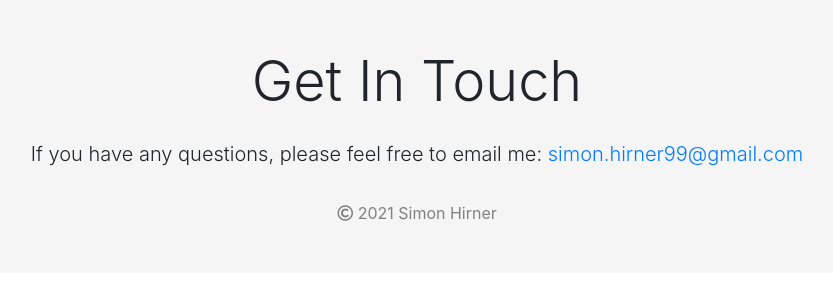
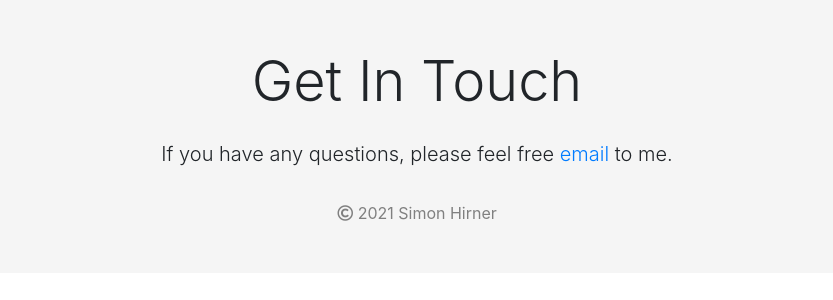
Before and after one commit to SimonHirner/SimonHirner.github.io, a React (Create React App) app: page /blog/1 in a window 1280 px wide. Shown: the top 300 px of the page, without its empty margins (223-1056 px from the left). Built offline with nearby package versions, Linux system fonts and the light colour scheme.

Commit message:
Obfuscate E-Mail.

```diff
--- a/package.json
+++ b/package.json
@@ -6,7 +6,6 @@
   "private": true,
   "author": {
     "name": "Simon Hirner",
-    "email": "simon.hirner99@gmail.com",
     "url": "https://github.com/simonhirner"
   },
   "dependencies": {
--- a/src/components/home/GetInTouch.jsx
+++ b/src/components/home/GetInTouch.jsx
@@ -1,14 +1,18 @@
 import React from "react";
 
-const GetInTouch = ({ heading, message, email }) => {
+const GetInTouch = ({ heading, email }) => {
   return (
     <div id="getintouch">
       <h2 className="display-4 pb-3 text-center">{heading}</h2>
       <p className="lead text-center pb-3">
-        {message} <a href={`mailto:${email}`}>{email}</a>
+        If you have any questions, please feel free {React.createElement('a', { href: 'mailto:' + doTheTrick(email) }, 'email')} to me.
       </p>
     </div>
   );
 };
 
+const doTheTrick = (str) => {
+  return str.replace(/[a-zA-Z]/g, function (c) { return String.fromCharCode((c <= "Z" ? 90 : 122) >= (c = c.charCodeAt(0) + 13) ? c : c - 26); });
+}
+
 export default GetInTouch;
--- a/src/editable-stuff/config.js
+++ b/src/editable-stuff/config.js
@@ -172,9 +172,7 @@ const skills = {
 const getInTouch = {
   show: true,
   heading: "Get In Touch",
-  message:
-    "If you have any questions, please feel free to email me:",
-  email: "simon.hirner99@gmail.com",
+  email: "fvzba.uveare99@tznvy.pbz",
 };
 
 const experiences = {
```
